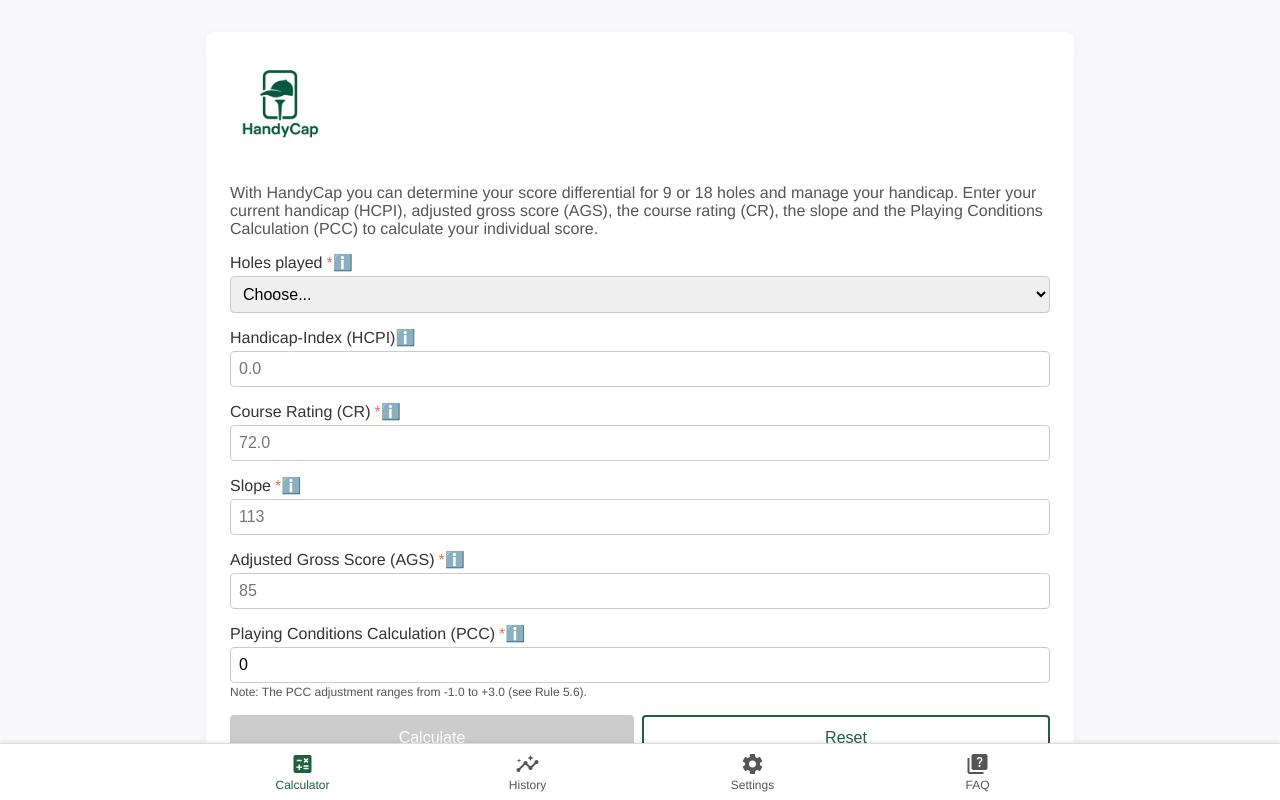
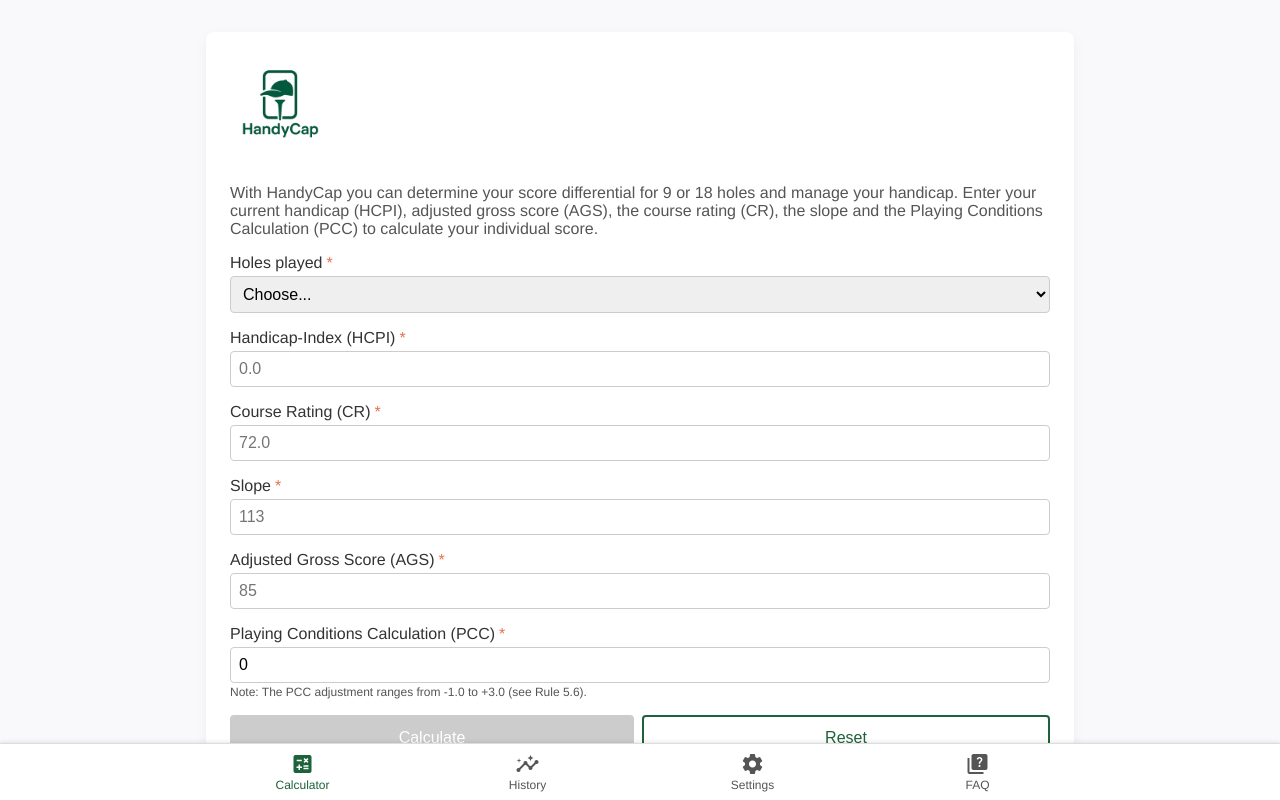
Before and after one commit to bri-b-dev/handycap, a Vue app: page / in a window 1280 px wide. Built offline with nearby package versions, Linux system fonts and the light colour scheme.

Commit message:
undo tooltips

```diff
--- a/src/views/CalculatorView.vue
+++ b/src/views/CalculatorView.vue
@@ -1,7 +1,6 @@
 <template>
   <div class="card calculator-card">
     <LogoIcon class="title" />
-    <!--<h1 class="title">{{ t('calculatorTitle') }}</h1>-->
     <p class="intro">{{ t('calculatorIntro') }}</p>
 
     <form @submit.prevent="onCalculate" novalidate>
@@ -9,7 +8,7 @@
       <div class="form-group">
         <label for="holes">
           {{ t('holesPlayed') }} <span class="required">*</span>
-          <InfoTooltip :text="t('holesPlayedTooltip')" />
+          <!--<InfoTooltip :text="t('holesPlayedTooltip')" />-->
         </label>
         <select id="holes" v-model="holes" required>
           <option value="" disabled>{{ t('chooseOption') }}</option>
@@ -22,8 +21,8 @@
       <!-- Handicap Index (Voraus) -->
       <div class="form-group">
         <label for="handicapInput">
-          {{ t('handicapIndexLabel') }}
-          <InfoTooltip :text="t('handicapIndexInfo')" />
+          {{ t('handicapIndexLabel') }} <span class="required">*</span>
+          <!-- <InfoTooltip :text="t('handicapIndexInfo')" /> -->
         </label>
         <input
           id="handicapInput"
@@ -39,7 +38,7 @@
       <div class="form-group">
         <label for="courseRating">
           {{ t('courseRating') }} <span class="required">*</span>
-          <InfoTooltip :text="t('courseRatingInfo')" />
+          <!-- <InfoTooltip :text="t('courseRatingInfo')" /> -->
         </label>
         <input
           id="courseRating"
@@ -56,7 +55,7 @@
       <div class="form-group">
         <label for="slope">
           {{ t('slope') }} <span class="required">*</span>
-          <InfoTooltip :text="t('slopeInfo')" />
+          <!-- <InfoTooltip :text="t('slopeInfo')" /> -->
         </label>
         <input
           id="slope"
@@ -72,7 +71,7 @@
       <div class="form-group">
         <label for="grossScore">
           {{ t('grossScore') }} <span class="required">*</span>
-          <InfoTooltip :text="t('grossScoreInfo')" />
+          <!-- <InfoTooltip :text="t('grossScoreInfo')" /> -->
         </label>
         <input
           id="grossScore"
@@ -88,7 +87,7 @@
       <div class="form-group full-width">
         <label for="pccAdjustment">
           {{ t('pcc') }} <span class="required">*</span>
-          <InfoTooltip :text="t('pccInfo')" />
+          <!-- <InfoTooltip :text="t('pccInfo')" /> -->
         </label>
         <input
           id="pccAdjustment"
```
